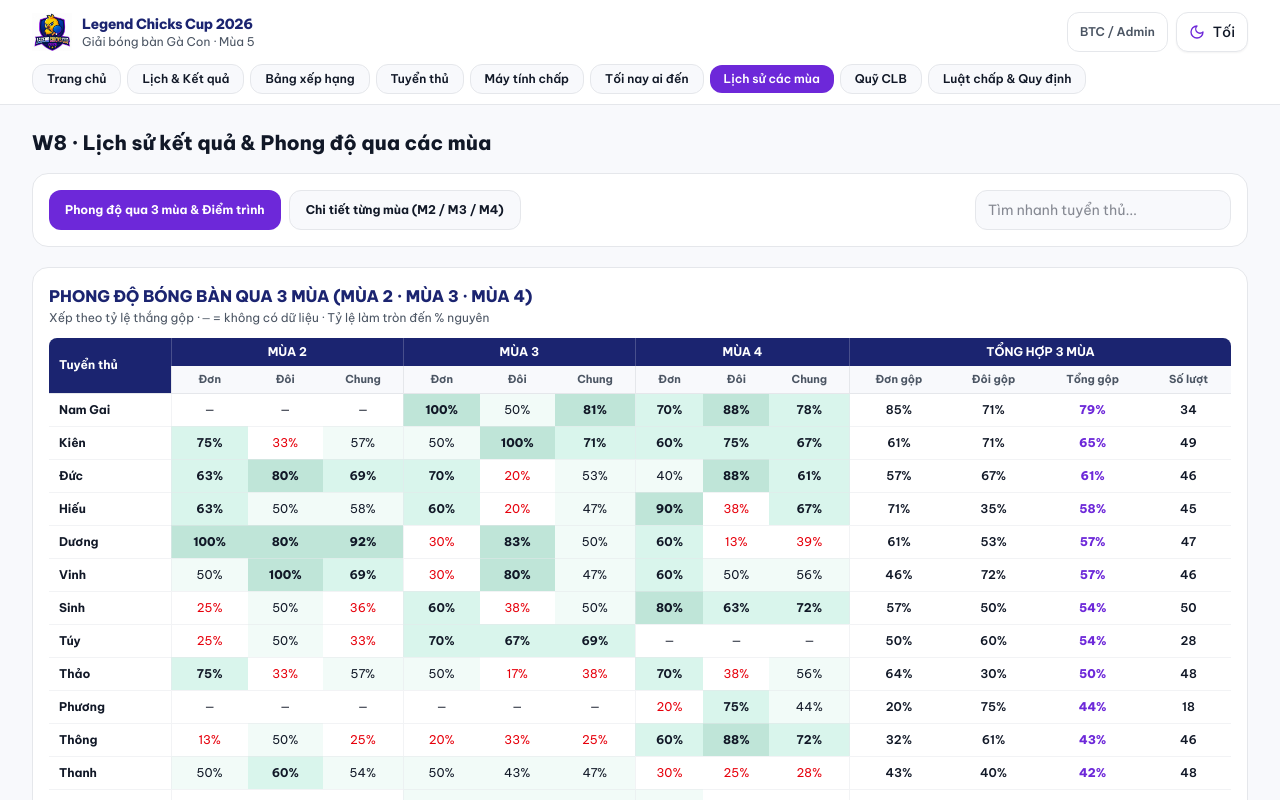
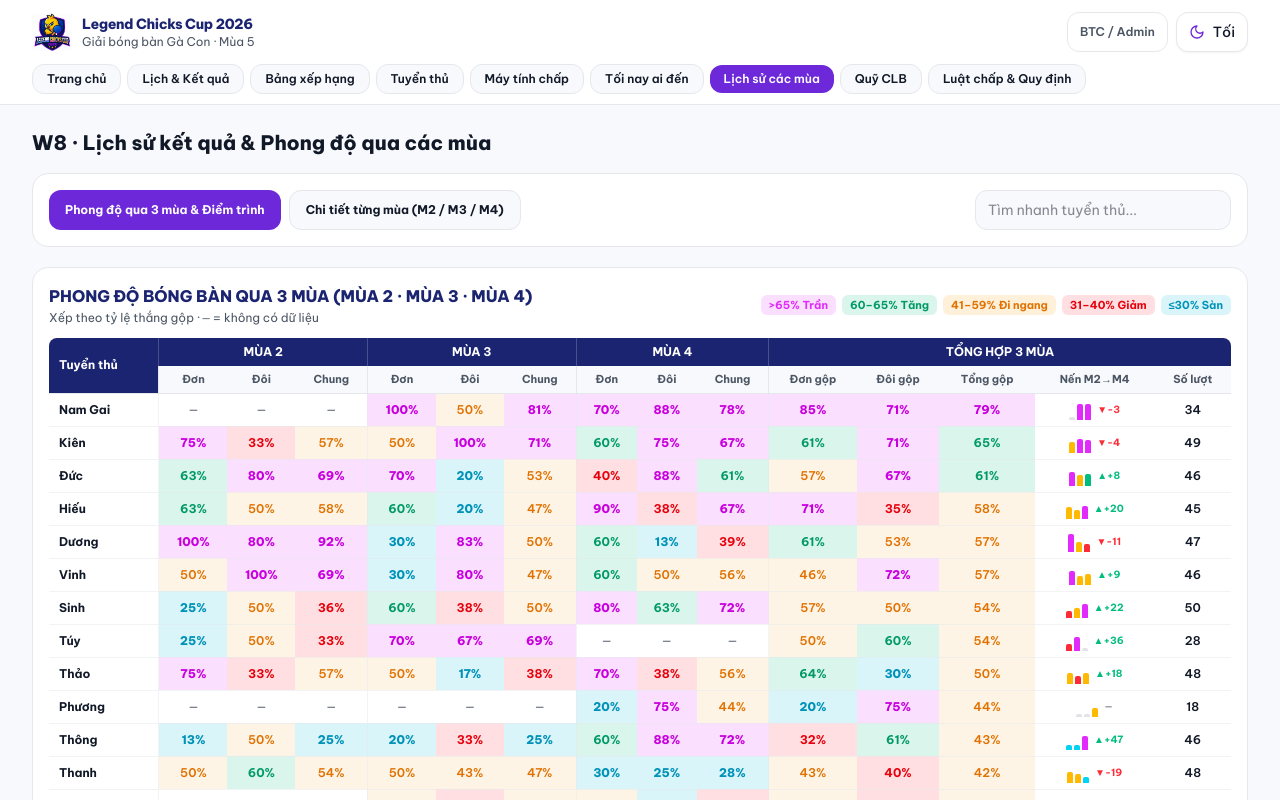
Before and after one commit to namaima1102-web/LCC-ATP-FINAL, a Next.js app: page /history in a window 1280 px wide. Shown: the top 800 px of the page. Built offline with nearby package versions, Linux system fonts and the light colour scheme.

Commit message:
ui(history): bang phong do 3 mua phong cach bang dien tu chung khoan + nen M2-M4

```diff
--- a/src/components/public/HistoryBrowser.tsx
+++ b/src/components/public/HistoryBrowser.tsx
@@ -207,12 +207,30 @@ export function HistoryBrowser({
     return "font-semibold";
   };
 
-  const heatBg = (pct: number | null | undefined) => {
-    if (pct === null || pct === undefined) return "";
-    if (pct >= 80) return "bg-emerald-600/25 font-extrabold";
-    if (pct >= 60) return "bg-emerald-500/15 font-bold";
-    if (pct >= 40) return "bg-emerald-500/5";
-    return "text-red-600 dark:text-red-400";
+  const stockColor = (pct: number | null | undefined) => {
+    if (pct === null || pct === undefined) return "text-[var(--text-muted)]";
+    if (pct > 65) {
+      return "bg-fuchsia-500/15 font-extrabold text-fuchsia-600 dark:text-fuchsia-400";
+    }
+    if (pct >= 60) {
+      return "bg-emerald-500/15 font-bold text-emerald-600 dark:text-emerald-400";
+    }
+    if (pct >= 41) {
+      return "bg-amber-500/10 font-semibold text-amber-600 dark:text-amber-400";
+    }
+    if (pct >= 31) {
+      return "bg-red-500/15 font-bold text-red-600 dark:text-red-400";
+    }
+    return "bg-cyan-500/15 font-extrabold text-cyan-600 dark:text-cyan-400";
+  };
+
+  const candleBarColor = (pct: number | null | undefined) => {
+    if (pct === null || pct === undefined) return "bg-gray-500/20";
+    if (pct > 65) return "bg-fuchsia-500";
+    if (pct >= 60) return "bg-emerald-500";
+    if (pct >= 41) return "bg-amber-400";
+    if (pct >= 31) return "bg-red-500";
+    return "bg-cyan-400";
   };
 
   return (
@@ -255,17 +273,37 @@ export function HistoryBrowser({
 
       {viewMode === "cross" && (
         <div className="flex flex-col gap-5">
-          {/* Bảng 1: Phong độ bóng bàn qua 3 mùa */}
+          {/* Bảng 1: Phong độ bóng bàn qua 3 mùa (Phong cách bảng điện tử chứng khoán) */}
           <section className="overflow-x-auto rounded-2xl border border-[var(--border-subtle)] bg-[var(--bg-card)] p-4">
-            <h2 className="text-base font-extrabold text-[var(--brand-navy)] dark:text-[var(--brand-yellow)]">
-              PHONG ĐỘ BÓNG BÀN QUA 3 MÙA (MÙA 2 · MÙA 3 · MÙA 4)
-            </h2>
-            <p className="mt-0.5 mb-3 text-xs text-[var(--text-muted)]">
-              Xếp theo tỷ lệ thắng gộp · <code>—</code> = không có dữ liệu · Tỷ
-              lệ làm tròn đến % nguyên
-            </p>
+            <div className="flex flex-wrap items-center justify-between gap-2">
+              <div>
+                <h2 className="text-base font-extrabold text-[var(--brand-navy)] dark:text-[var(--brand-yellow)]">
+                  PHONG ĐỘ BÓNG BÀN QUA 3 MÙA (MÙA 2 · MÙA 3 · MÙA 4)
+                </h2>
+                <p className="mt-0.5 text-xs text-[var(--text-muted)]">
+                  Xếp theo tỷ lệ thắng gộp · <code>—</code> = không có dữ liệu
+                </p>
+              </div>
+              <div className="flex flex-wrap items-center gap-1.5 text-[11px] font-bold">
+                <span className="rounded-md bg-fuchsia-500/15 px-2 py-0.5 text-fuchsia-500 dark:text-fuchsia-400">
+                  &gt;65% Trần
+                </span>
+                <span className="rounded-md bg-emerald-500/15 px-2 py-0.5 text-emerald-600 dark:text-emerald-400">
+                  60–65% Tăng
+                </span>
+                <span className="rounded-md bg-amber-500/15 px-2 py-0.5 text-amber-600 dark:text-amber-400">
+                  41–59% Đi ngang
+                </span>
+                <span className="rounded-md bg-red-500/15 px-2 py-0.5 text-red-600 dark:text-red-400">
+                  31–40% Giảm
+                </span>
+                <span className="rounded-md bg-cyan-500/15 px-2 py-0.5 text-cyan-600 dark:text-cyan-400">
+                  ≤30% Sàn
+                </span>
+              </div>
+            </div>
 
-            <table className="w-full min-w-[920px] text-center text-xs">
+            <table className="mt-3 w-full min-w-[980px] text-center text-xs">
               <thead>
                 <tr className="bg-[var(--brand-navy)] text-white">
                   <th rowSpan={2} className="rounded-tl-lg px-2.5 py-2 text-left">
@@ -281,7 +319,7 @@ export function HistoryBrowser({
                     MÙA 4
                   </th>
                   <th
-                    colSpan={4}
+                    colSpan={5}
                     className="rounded-tr-lg border-l border-white/20 py-1.5"
                   >
                     TỔNG HỢP 3 MÙA
@@ -308,6 +346,7 @@ export function HistoryBrowser({
                   </th>
                   <th className="px-2 py-1.5">Đôi gộp</th>
                   <th className="px-2 py-1.5">Tổng gộp</th>
+                  <th className="px-2 py-1.5">Nến M2→M4</th>
                   <th className="px-2 py-1.5">Số lượt</th>
                 </tr>
               </thead>
@@ -315,6 +354,20 @@ export function HistoryBrowser({
                 {crossSeasonForm.map((r) => {
                   const cell = (val: number | null | undefined) =>
                     val === null || val === undefined ? "—" : `${val}%`;
+                  const series = [
+                    r.m2?.totalPct ?? null,
+                    r.m3?.totalPct ?? null,
+                    r.m4?.totalPct ?? null,
+                  ];
+                  const validSeries = series.filter(
+                    (x): x is number => x !== null
+                  );
+                  const delta =
+                    validSeries.length >= 2
+                      ? validSeries[validSeries.length - 1] -
+                        validSeries[validSeries.length - 2]
+                      : null;
+
                   return (
                     <tr
                       key={r.name}
@@ -323,41 +376,77 @@ export function HistoryBrowser({
                       <td className="px-2.5 py-2 text-left font-bold">
                         {r.name}
                       </td>
-                      <td className={`border-l border-[var(--border-subtle)]/50 px-2 py-2 ${heatBg(r.m2?.singlesPct)}`}>
+                      <td className={`border-l border-[var(--border-subtle)]/50 px-2 py-2 ${stockColor(r.m2?.singlesPct)}`}>
                         {cell(r.m2?.singlesPct)}
                       </td>
-                      <td className={`px-2 py-2 ${heatBg(r.m2?.doublesPct)}`}>
+                      <td className={`px-2 py-2 ${stockColor(r.m2?.doublesPct)}`}>
                         {cell(r.m2?.doublesPct)}
                       </td>
-                      <td className={`px-2 py-2 ${heatBg(r.m2?.totalPct)}`}>
+                      <td className={`px-2 py-2 ${stockColor(r.m2?.totalPct)}`}>
                         {cell(r.m2?.totalPct)}
                       </td>
-                      <td className={`border-l border-[var(--border-subtle)]/50 px-2 py-2 ${heatBg(r.m3?.singlesPct)}`}>
+                      <td className={`border-l border-[var(--border-subtle)]/50 px-2 py-2 ${stockColor(r.m3?.singlesPct)}`}>
                         {cell(r.m3?.singlesPct)}
                       </td>
-                      <td className={`px-2 py-2 ${heatBg(r.m3?.doublesPct)}`}>
+                      <td className={`px-2 py-2 ${stockColor(r.m3?.doublesPct)}`}>
                         {cell(r.m3?.doublesPct)}
                       </td>
-                      <td className={`px-2 py-2 ${heatBg(r.m3?.totalPct)}`}>
+                      <td className={`px-2 py-2 ${stockColor(r.m3?.totalPct)}`}>
                         {cell(r.m3?.totalPct)}
                       </td>
-                      <td className={`border-l border-[var(--border-subtle)]/50 px-2 py-2 ${heatBg(r.m4?.singlesPct)}`}>
+                      <td className={`border-l border-[var(--border-subtle)]/50 px-2 py-2 ${stockColor(r.m4?.singlesPct)}`}>
                         {cell(r.m4?.singlesPct)}
                       </td>
-                      <td className={`px-2 py-2 ${heatBg(r.m4?.doublesPct)}`}>
+                      <td className={`px-2 py-2 ${stockColor(r.m4?.doublesPct)}`}>
                         {cell(r.m4?.doublesPct)}
                       </td>
-                      <td className={`px-2 py-2 ${heatBg(r.m4?.totalPct)}`}>
+                      <td className={`px-2 py-2 ${stockColor(r.m4?.totalPct)}`}>
                         {cell(r.m4?.totalPct)}
                       </td>
-                      <td className="border-l border-[var(--border-subtle)]/50 px-2 py-2 font-semibold">
+                      <td className={`border-l border-[var(--border-subtle)]/50 px-2 py-2 ${stockColor(r.aggSinglesPct)}`}>
                         {cell(r.aggSinglesPct)}
                       </td>
-                      <td className="px-2 py-2 font-semibold">
+                      <td className={`px-2 py-2 ${stockColor(r.aggDoublesPct)}`}>
                         {cell(r.aggDoublesPct)}
                       </td>
-                      <td className="px-2 py-2 font-extrabold text-[var(--brand-purple)] dark:text-[var(--brand-yellow)]">
+                      <td className={`px-2 py-2 ${stockColor(r.aggTotalPct)}`}>
                         {r.aggTotalPct}%
+                      </td>
+                      <td className="px-2 py-1.5">
+                        <div className="flex items-center justify-center gap-1.5">
+                          <div className="flex h-5 items-end gap-0.5">
+                            {series.map((v, i) => (
+                              <span
+                                key={i}
+                                title={`M${i + 2}: ${v !== null ? `${v}%` : "Không đấu"}`}
+                                className={`w-1.5 rounded-t-xs ${candleBarColor(v)}`}
+                                style={{
+                                  height:
+                                    v === null
+                                      ? "3px"
+                                      : `${Math.max(4, Math.round((v / 100) * 20))}px`,
+                                }}
+                              />
+                            ))}
+                          </div>
+                          {delta !== null ? (
+                            <span
+                              className={`text-[10px] font-bold ${
+                                delta > 0
+                                  ? "text-emerald-500"
+                                  : delta < 0
+                                    ? "text-red-500"
+                                    : "text-amber-400"
+                              }`}
+                            >
+                              {delta > 0 ? `▲+${delta}` : delta < 0 ? `▼${delta}` : "▬"}
+                            </span>
+                          ) : (
+                            <span className="text-[10px] text-[var(--text-muted)]">
+                              —
+                            </span>
+                          )}
+                        </div>
                       </td>
                       <td className="px-2 py-2 font-semibold">
                         {r.totalMatches}
```
